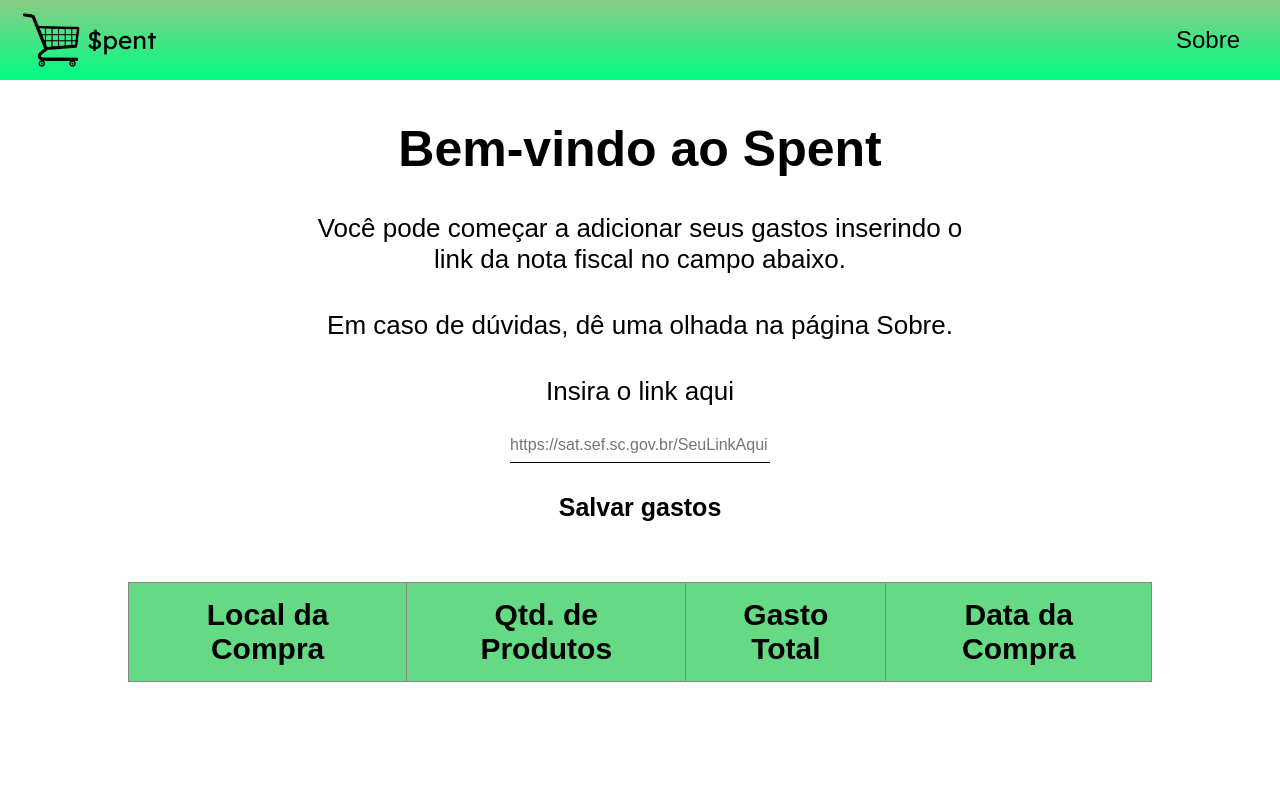
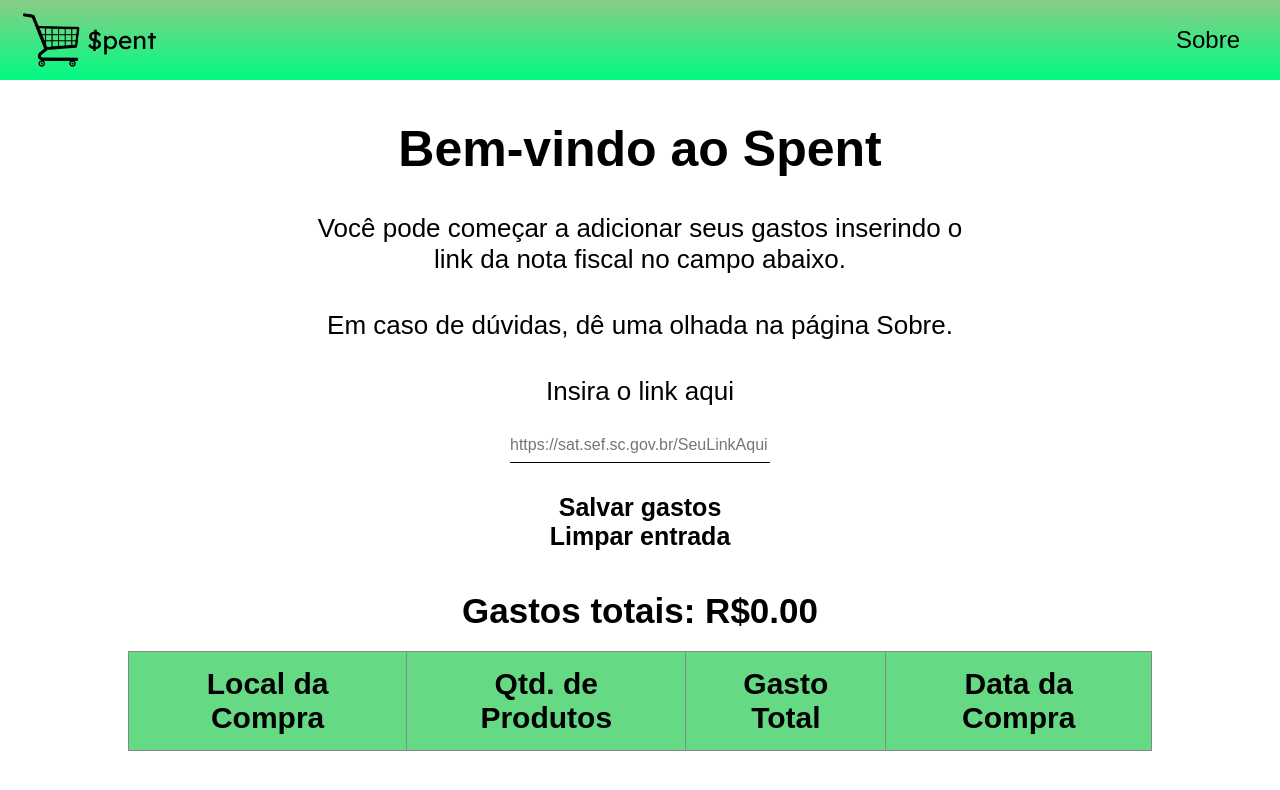
Before and after one commit to ArthurMueller31/spent-web-app, a React (Create React App) app: page / in a window 1280 px wide. Shown: the top 790 px of the page. Built offline with nearby package versions, Linux system fonts and the light colour scheme; a web font is replaced by a local one.

Commit message:
Add total spent

```diff
--- a/src/components/MainHeader.css
+++ b/src/components/MainHeader.css
@@ -53,6 +53,20 @@ button {
   transition: ease-in-out;
   transition-duration: 200ms;
   color: #21ef83;
+}
+
+.clear-button:hover {
+  transition: ease-in-out;
+  transition-duration: 200ms;
+  color: red;
+}
+
+.total-spent-div {
+  display: flex;
+  align-items: center;
+  justify-content: center;
+  font-size: 35px;
+  font-weight: bold;
 }
 
 td {
@@ -137,5 +151,5 @@ td {
 }
 
 .delete-button:hover {
-  color: rgba(255, 0, 0, 0.712)
+  color: rgba(255, 0, 0, 0.712);
 }
--- a/src/components/MainHeader.js
+++ b/src/components/MainHeader.js
@@ -8,11 +8,16 @@ const MainHeader = () => {
   const [isError, setIsError] = useState(false);
   const [invoices, setInvoices] = useState([]);
   const [lastOpenedIndex, setLastOpenedIndex] = useState(null);
+  const [totalSpentSum, setTotalSpentSum] = useState(0);
   const detailsRefs = useRef([]);
 
   const handleInputChange = (e) => {
     setUrl(e.target.value);
     setIsError(false);
+  };
+
+  const clearInput = () => {
+    setUrl("");
   };
 
   // previne que o form seja enviado e carregue nova pag, e vê se o link está certo (validando no front pra nem chegar a usar o scraping se estiver errado)
@@ -46,7 +51,7 @@ const MainHeader = () => {
         url,
         whereWasPurchased: response.data.data.local,
         emissionDate: response.data.data.emissionDate,
-        totalSpent: response.data.data.totalSpent,
+        totalSpent: response.data.data.totalSpent, // agora deve receber valor em float
         totalItems: response.data.data.totalItems,
         productList: response.data.data.items,
         prices: response.data.data.prices,
@@ -64,6 +69,10 @@ const MainHeader = () => {
               new Date(formatDateForSorting(a.emissionDate))
           );
 
+          console.log(newInvoice.totalSpent);
+
+          calculateTotalSpent([...prevInvoices, newInvoice]); // atualizar total acumulado
+
           return sortedInvoices;
         } else {
           alert("Você já inseriu esse link anteriormente.");
@@ -77,8 +86,29 @@ const MainHeader = () => {
     }
   };
 
+  const calculateTotalSpent = (invoicesList) => {
+    // calcular o total baseado nas notas anteriores e atual
+    const total = invoicesList.reduce(
+      (acc, invoice) => acc + parseFloat(invoice.totalSpent),
+      0
+    );
+    setTotalSpentSum(total);
+  };
+
+  // useEffect(() => {
+  //   // salvar notas no localStorage quando o estado mudar
+  //   localStorage.setItem("invoices", JSON.stringify(invoices));
+  // }, [invoices]);
+
+  // useEffect(() => {
+  //   // carregar notas do localStorage quando iniciar
+  //   const savedInvoices = localStorage.getItem("invoices");
+  //   if (savedInvoices) {
+  //     setInvoices(JSON.parse(savedInvoices));
+  //   }
+  // }, []);
+
   // alterna entre abrir/fechar detalhes da nota
-
   const toggleDetails = (index) => {
     setInvoices((prevInvoices) =>
       prevInvoices.map((invoice, i) =>
@@ -94,11 +124,14 @@ const MainHeader = () => {
     }
   };
 
-
   // deletar nota fiscal registrada
   const deleteInvoice = (index, e) => {
     e.stopPropagation(); // impede que afete child ou parent
-    setInvoices((prevInvoices) => prevInvoices.filter((_, i) => i !== index));
+    setInvoices((prevInvoices) => {
+      const updatedInvoices = prevInvoices.filter((_, i) => i !== index);
+      calculateTotalSpent(updatedInvoices);
+      return updatedInvoices;
+    });
   };
 
   // smooth scrolling
@@ -136,12 +169,19 @@ const MainHeader = () => {
             value={url}
             onChange={handleInputChange}
           />
+
           <button type="submit" className="button-style" onClick={handleSubmit}>
             Salvar gastos
+          </button>
+
+          <button type="button" onClick={clearInput} className="clear-button">
+            Limpar entrada
           </button>
         </form>
         <div>{isError && <ErrorMessage />}</div>
       </div>
+
+      <div className="total-spent-div">Gastos totais: R${totalSpentSum !== 0 ? totalSpentSum : "0.00"}</div>
 
       <div className="table-holder">
         <table className="table-style">
```
Also changed, not shown: 1 other file (tests, documents, lock files or other folders).
